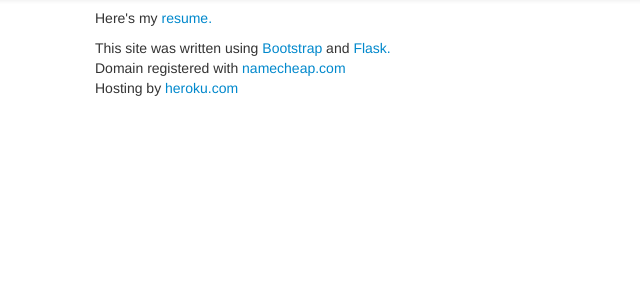
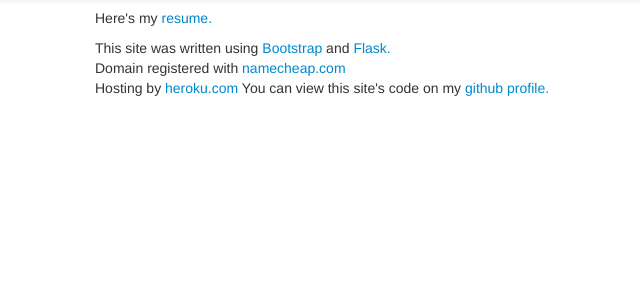
Before and after one commit to aaronreba/Personal-Website, a Flask app: page / in a window 1280 px wide. Shown: the part 42-342 px from the top of the page, without its empty margins (75-715 px from the left). Run offline with Flask 2, Linux system fonts and the light colour scheme; some libraries are stand-ins or nearby versions.

Commit message:
Added github link to the page footer.

```diff
--- a/templates/layout.html
+++ b/templates/layout.html
@@ -36,6 +36,7 @@
                 This site was written using <a href="http://twitter.github.com/bootstrap/" target="_blank">Bootstrap</a> and <a href="http://www.pocoo.org/projects/flask/" target="_blank">Flask.</a><br>
                 Domain registered with <a href="http://www.namecheap.com" target="_blank">namecheap.com</a><br>
                 Hosting by <a href="http://www.heroku.com" target="_blank">heroku.com</a>
+                You can view this site's code on my <a href="https://github.com/aaronreba/Personal-Website" target="_blank">github profile.</a>
             </p>
         </div>
     </body>
```
